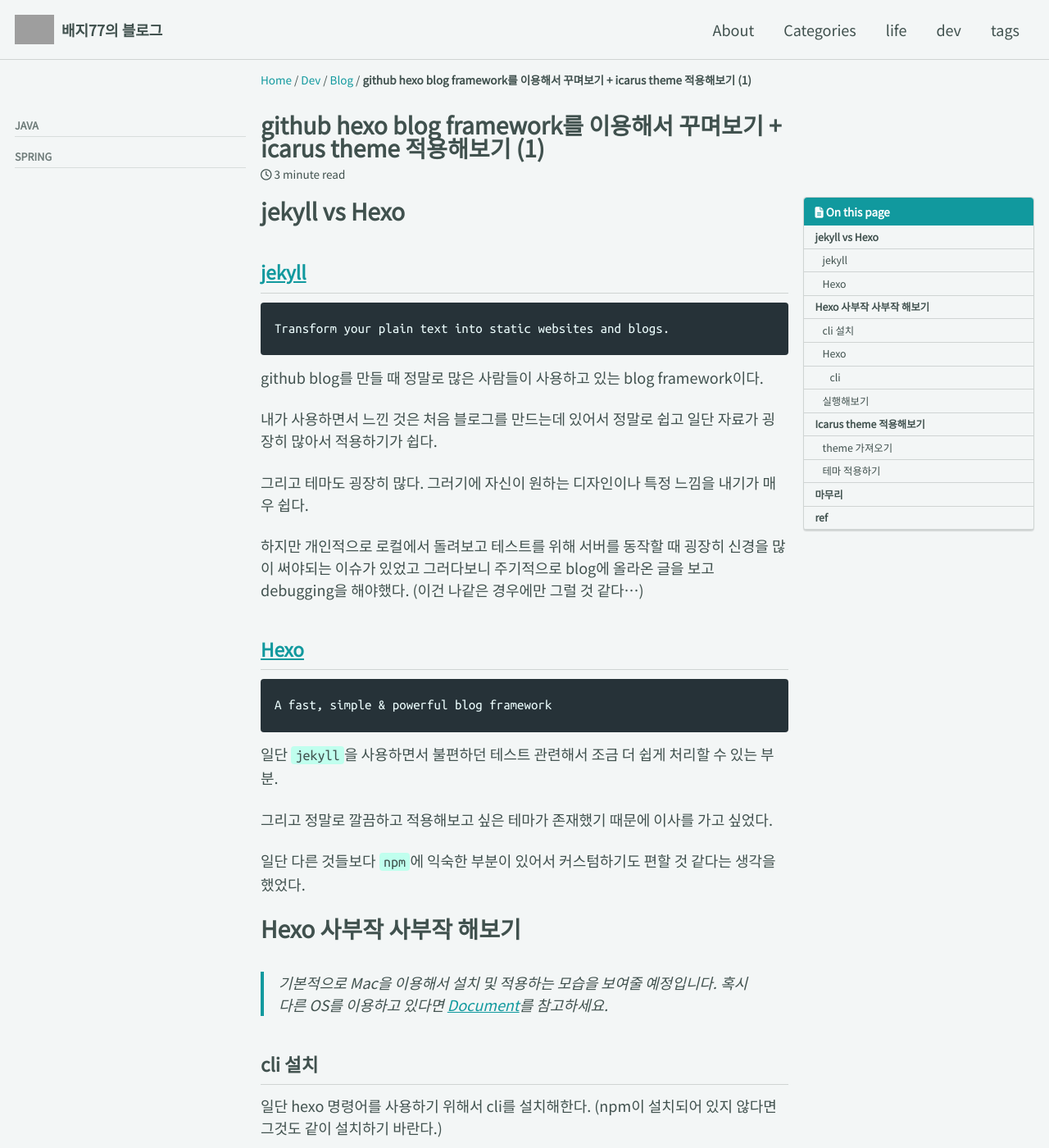
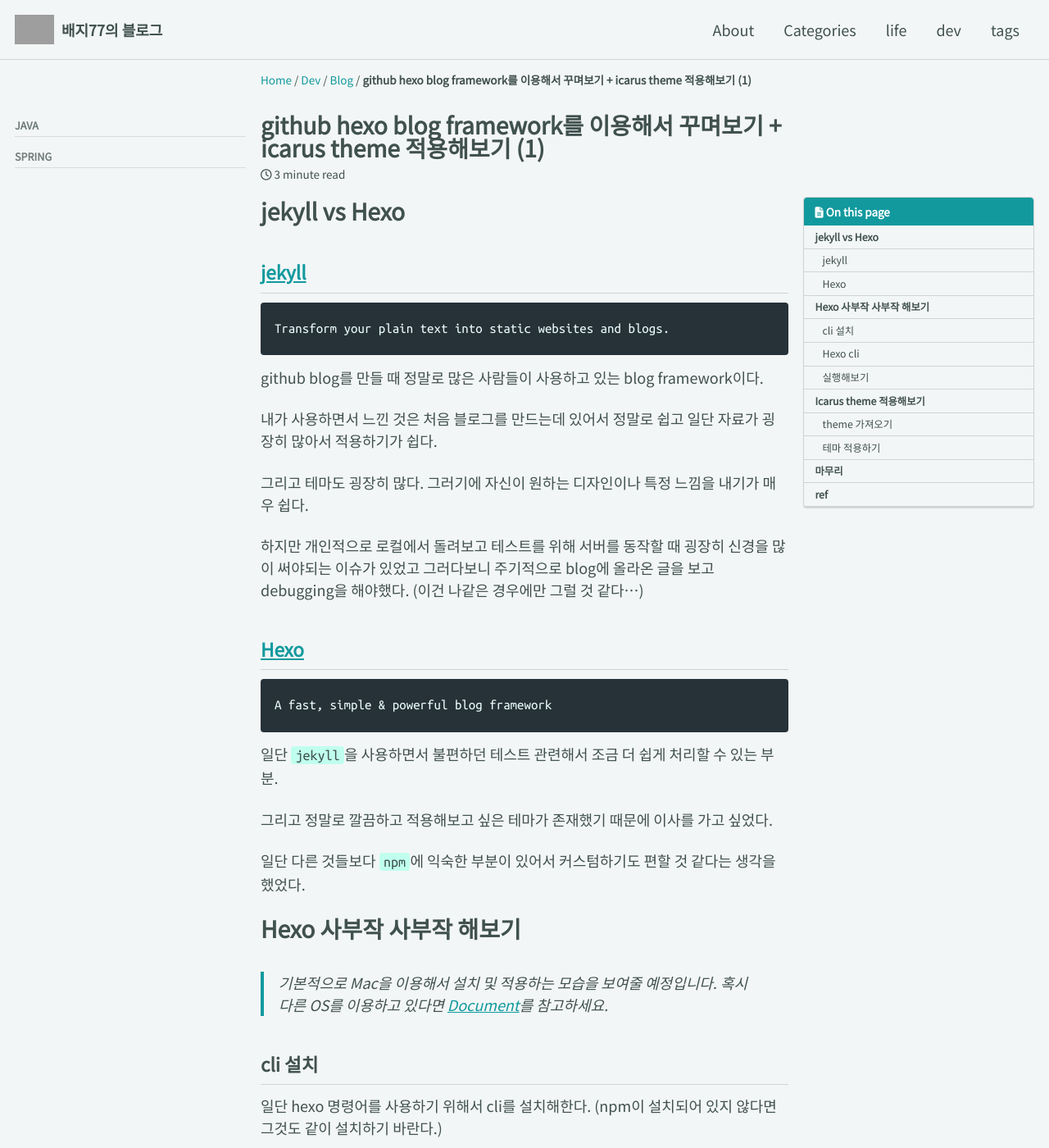
Before and after one commit to BaeJi77/BaeJi77.github.io, a Jekyll site: the page built from _posts/dev/blog/2021-08-15-github_blog_move_to_hexo_from_jekyll_(1).md, in a window 1280 px wide and 1400 px high. Shown: the whole window at 82% size. Built offline with Jekyll 4.4.1, drawn with Linux system fonts in a browser that asks for light colours; cached includes are drawn as plain includes; nearby versions of some CDN libraries; comment, search, counter and statistics services are not loaded; grey boxes are pictures that could not be loaded.

Commit message:
Update image path

````diff
--- a/_posts/dev/blog/2021-08-15-github_blog_move_to_hexo_from_jekyll_(1).md
+++ b/_posts/dev/blog/2021-08-15-github_blog_move_to_hexo_from_jekyll_(1).md
@@ -57,9 +57,7 @@
 found 0 vulnerabilities
 ```
 
-## Hexo
-
-### cli
+## Hexo cli
 
 ``` bash
 $ hexo help
@@ -129,7 +127,7 @@
 
 위에 실행 결과에 보이는 주소(`http://localhost:4000`)에 들어가보자.
 
-![hexo-quick-start-index](./hexo-default-index.png)
+![hexo-quick-start-index](/_posts/dev/blog/hexo-default-index.png)
 
 # Icarus theme 적용해보기
 
@@ -197,7 +195,7 @@
 
 이렇게 실행하게 되면 이젠 아주 만족스러운 태마 적용이 끝나게 된다. 만약 해당 이미지처럼 보이지 않거나 만약 처음 실행했을 때 이상한 warn 메시지를 봤다면 hexo server를 취소하고 다시 실행하는 것을 추천한다.
 
-![hexo-icarus-theme-index](./hexo-icarus-theme-index.png)
+![hexo-icarus-theme-index](/_posts/dev/blog/hexo-icarus-theme-index.png)
 
 
 # 마무리
````
